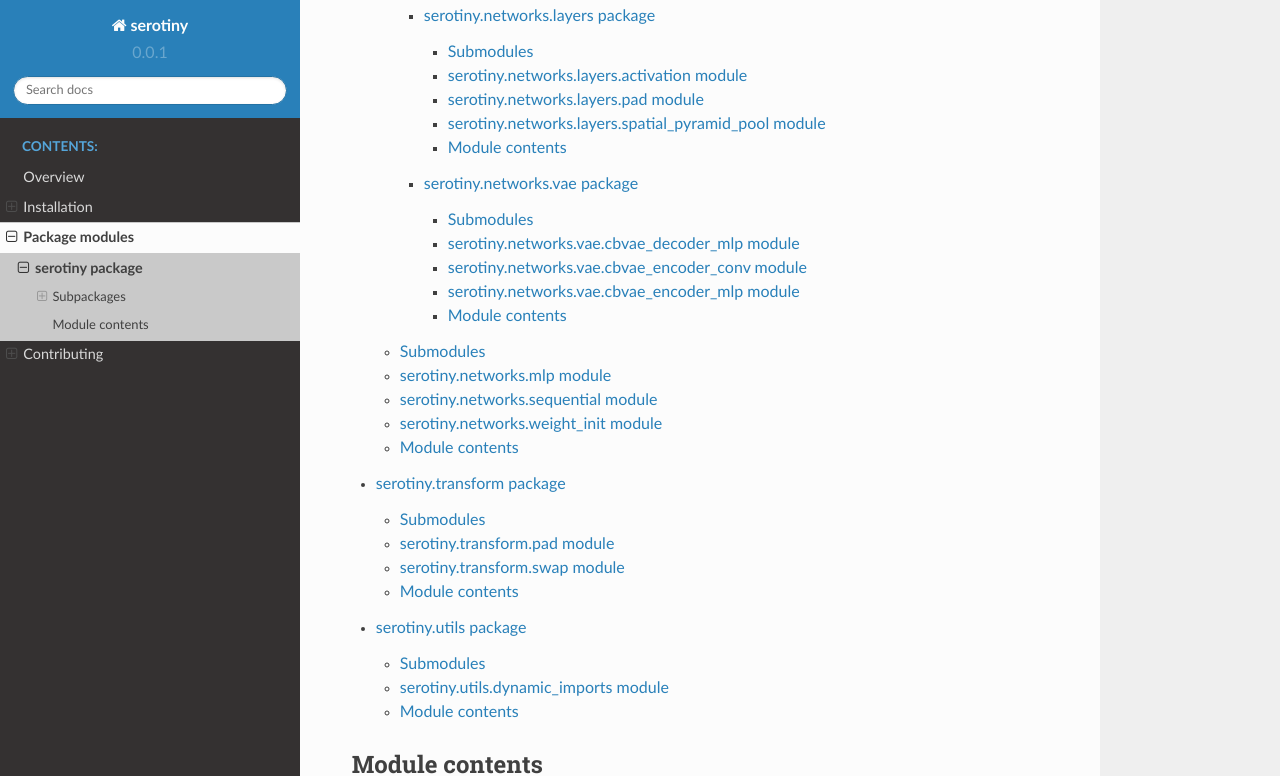
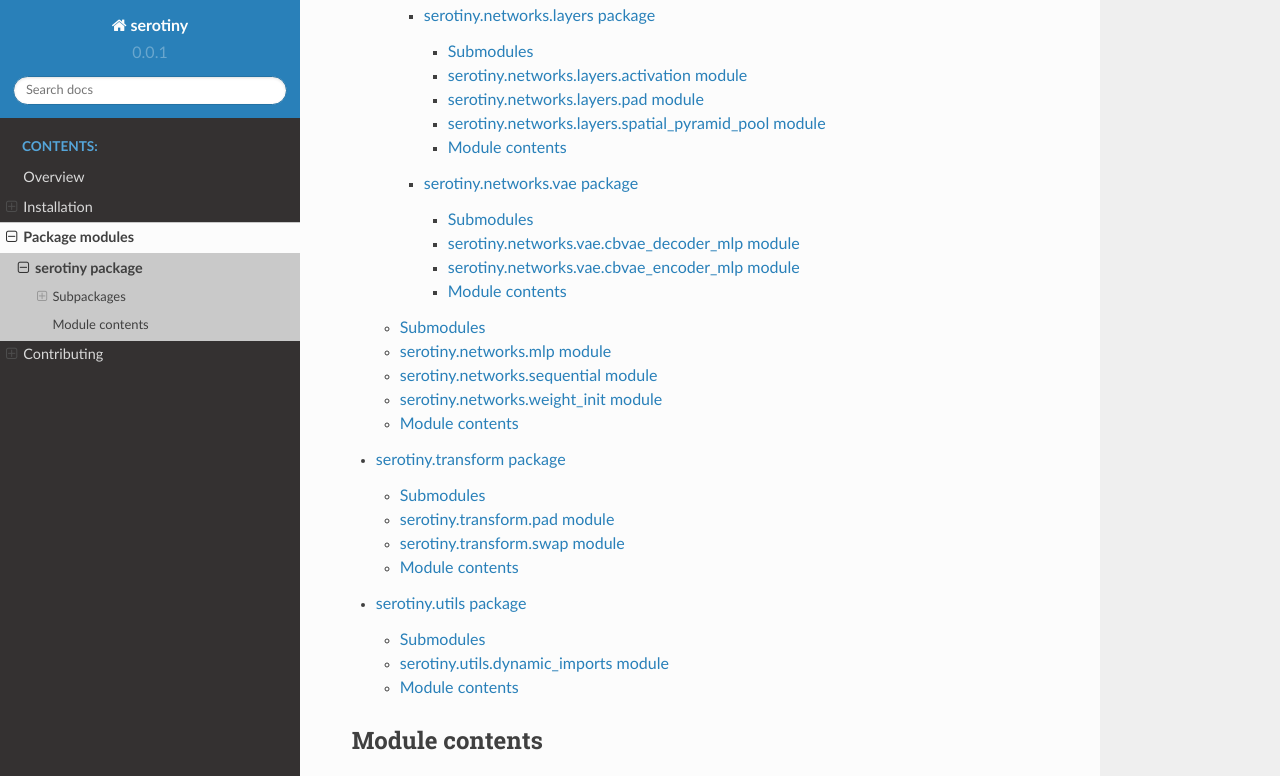
Before and after one commit to AllenCell/serotiny, a Sphinx documentation site: the page built from docs/serotiny.rst, in a window 1280 px wide and 900 px high, scrolled down 2227 px, cut to the strip 0-776 px from the top of the window. Built offline with Sphinx 7.4.7 and the Read the Docs theme 2.0.0, drawn with Linux system fonts in a browser that asks for light colours; pages that are not in the unit, such as notebooks, are missing from menus.

```diff
--- a/docs/serotiny.networks.vae.rst
+++ b/docs/serotiny.networks.vae.rst
@@ -8,14 +8,6 @@ serotiny.networks.vae.cbvae\_decoder\_mlp module
 ------------------------------------------------
 
 .. automodule:: serotiny.networks.vae.cbvae_decoder_mlp
-   :members:
-   :undoc-members:
-   :show-inheritance:
-
-serotiny.networks.vae.cbvae\_encoder\_conv module
--------------------------------------------------
-
-.. automodule:: serotiny.networks.vae.cbvae_encoder_conv
    :members:
    :undoc-members:
    :show-inheritance:
```
Also changed, not shown: 1 other file.
